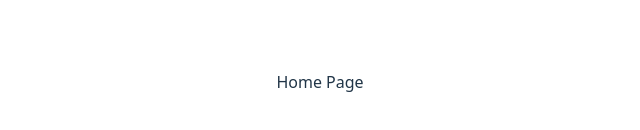
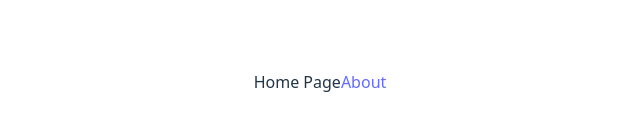
Before and after one commit to Andreyhai/wallpaper-calculator, a React (Vite) app: page /#/ in a window 1280 px wide. Shown: the part 318-448 px from the top of the page, without its empty margins (320-960 px from the left). Built offline with nearby package versions, Linux system fonts and the light colour scheme.

Commit message:
Fix routing for GitHub Pages

```diff
--- a/src/pages/Home.tsx
+++ b/src/pages/Home.tsx
@@ -1,7 +1,11 @@
 import React from 'react';
+import { Link } from 'react-router-dom';
 
 const Home: React.FC = () => {
-  return <div>Home Page</div>;
+  return <div>
+    <span>Home Page</span>
+    <Link to="/about">About</Link>
+    </div>;
 };
 
 export default Home;
```
